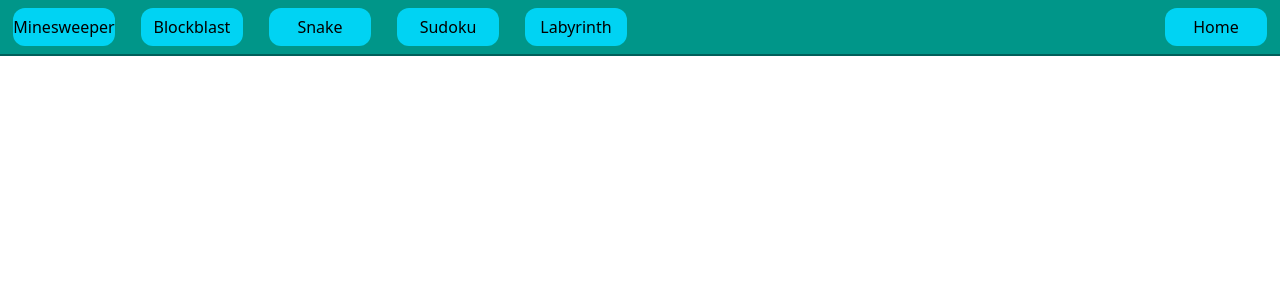
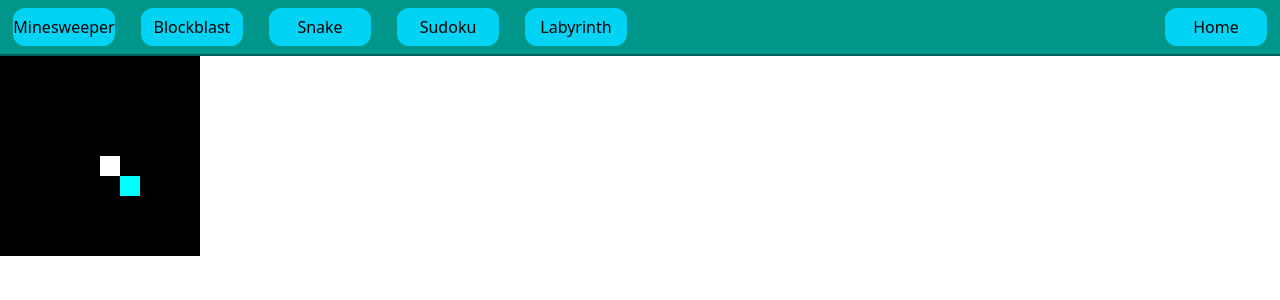
Before and after one commit to hueHelli/GameHub_V2, an Angular app: page /labyrinth in a window 1280 px wide. Before the commit this address led to /. Shown: the top 300 px of the page. Built offline with nearby package versions, Linux system fonts and the light colour scheme.

Commit message:
Added default labyrinth

```diff
--- a/src/app/app.routes.ts
+++ b/src/app/app.routes.ts
@@ -1,3 +1,9 @@
 import { Routes } from '@angular/router';
+import { Labyrinth } from './components/labyrinth/labyrinth';
 
-export const routes: Routes = [];
+export const routes: Routes = [
+    {
+      path: 'labyrinth',
+      component: Labyrinth
+   },
+];
--- /dev/null
+++ b/src/app/components/labyrinth/labyrinth-field/labyrinth-field.html
@@ -0,0 +1 @@
+<div class="labyrinth-field" [ngClass]="{ wall: isWall, player: isPlayer }"></div>
--- /dev/null
+++ b/src/app/components/labyrinth/labyrinth-field/labyrinth-field.scss
@@ -0,0 +1,12 @@
+.labyrinth-field {
+    width: 20px;
+    height: 20px;
+}
+
+.wall {
+    background-color: black;
+}
+
+.player {
+    background-color: aqua;
+}
--- /dev/null
+++ b/src/app/components/labyrinth/labyrinth-field/labyrinth-field.ts
@@ -0,0 +1,35 @@
+import { CommonModule } from '@angular/common';
+import { Component, Input } from '@angular/core';
+
+@Component({
+  selector: 'app-labyrinth-field',
+  imports: [CommonModule],
+  templateUrl: './labyrinth-field.html',
+  styleUrl: './labyrinth-field.scss',
+})
+export class LabyrinthField {
+  private _isWall: boolean = false;
+  private _isPlayer: boolean = false;
+
+  @Input()
+  set isWall(v: boolean) {
+    if (!this._isPlayer) {
+      this._isWall = v;
+    }
+  }
+
+  @Input()
+  set isPlayer(v: boolean) {
+    if (!this._isWall) {
+      this._isPlayer = v;
+    }
+  }
+
+  get isWall() {
+    return this._isWall;
+  }
+
+  get isPlayer() {
+    return this._isPlayer;
+  }
+}
--- /dev/null
+++ b/src/app/components/labyrinth/labyrinth.html
@@ -0,0 +1,7 @@
+@for (x of labyrinthFields; track $index) {
+  <div class="flex">
+    @for (y of x; track $index) {
+      <app-labyrinth-field [isWall]="y.isWall" [isPlayer]="y.isPlayer"></app-labyrinth-field>
+    }
+  </div>
+}
--- /dev/null
+++ b/src/app/components/labyrinth/labyrinth.ts
@@ -0,0 +1,25 @@
+import { Component, OnInit } from '@angular/core';
+import { LabyrinthField } from './labyrinth-field/labyrinth-field';
+
+@Component({
+  selector: 'app-labyrinth',
+  imports: [LabyrinthField],
+  templateUrl: './labyrinth.html',
+  styleUrl: './labyrinth.scss',
+})
+export class Labyrinth implements OnInit {
+  width: number = 10;
+  height: number = 10;
+
+  labyrinthFields = Array.from(Array(this.height), () =>
+    Array.from(Array(this.width), () => {
+      return { isWall: true, isPlayer: false };
+    }),
+  );
+
+  ngOnInit(): void {
+    this.labyrinthFields[5][5].isWall = false;
+    this.labyrinthFields[6][6].isWall = false;
+    this.labyrinthFields[6][6].isPlayer = true;
+  }
+}
--- a/src/styles.scss
+++ b/src/styles.scss
@@ -1 +1,5 @@
 @import "tailwindcss";
+
+.flex {
+    display: flex;
+}
```
Also changed, not shown: src/app/components/labyrinth/labyrinth.scss (added).
